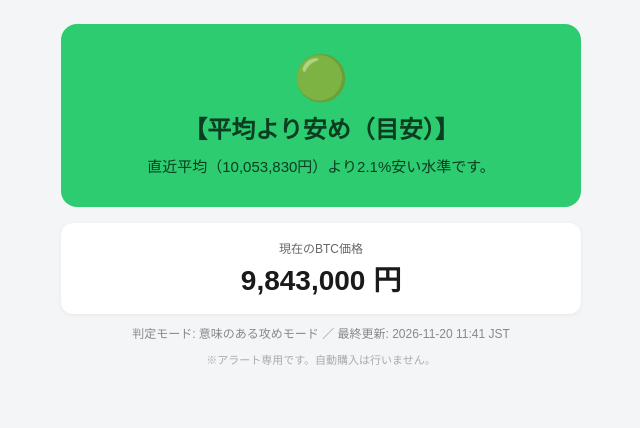
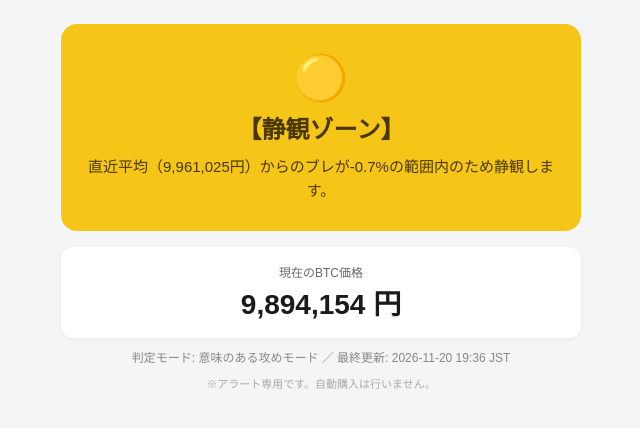
Before and after one commit to daikiogita0708-lab/btc-signal, a plain HTML site: page index.html in a window 1280 px wide. Shown: the whole page, without its empty margins (319-959 px from the left). Drawn offline with Linux system fonts and the light colour scheme.

Commit message:
deploy: f53ae6c8c2327ee589ac8c1b5b8dc937a842674f

```diff
--- a/index.html
+++ b/index.html
@@ -7,7 +7,7 @@
 <title>ビットコイン価格チェック（攻めモード）</title>
 <style>
   body { margin: 0; padding: 24px 16px; background: #f4f5f7; font-family: sans-serif; color: #1a1a1a; }
-  .card { max-width: 480px; margin: 0 auto; background: #2ecc71; color: #0b3d20; border-radius: 16px; padding: 28px 20px; text-align: center; }
+  .card { max-width: 480px; margin: 0 auto; background: #f5c518; color: #4a3800; border-radius: 16px; padding: 28px 20px; text-align: center; }
   .emoji { font-size: 44px; }
   .title { font-size: 24px; font-weight: 700; margin: 6px 0 10px; }
   .reason { font-size: 15px; line-height: 1.6; }
@@ -20,15 +20,15 @@
 </head>
 <body>
   <div class="card">
-    <div class="emoji">🟢</div>
-    <div class="title">【平均より安め（目安）】</div>
-    <div class="reason">直近平均（10,053,830円）より2.1%安い水準です。</div>
+    <div class="emoji">🟡</div>
+    <div class="title">【静観ゾーン】</div>
+    <div class="reason">直近平均（9,961,025円）からのブレが-0.7%の範囲内のため静観します。</div>
   </div>
   <div class="price">
     <div class="label">現在のBTC価格</div>
-    <div class="value">9,843,000 円</div>
+    <div class="value">9,894,154 円</div>
   </div>
-  <div class="meta">判定モード: 意味のある攻めモード ／ 最終更新: 2026-11-20 11:41 JST</div>
+  <div class="meta">判定モード: 意味のある攻めモード ／ 最終更新: 2026-11-20 19:36 JST</div>
   <div class="note">※アラート専用です。自動購入は行いません。</div>
 </body>
 </html>
```
